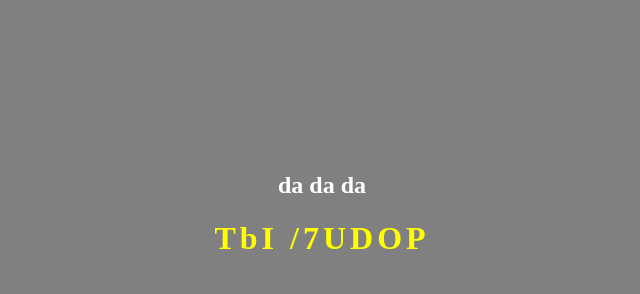
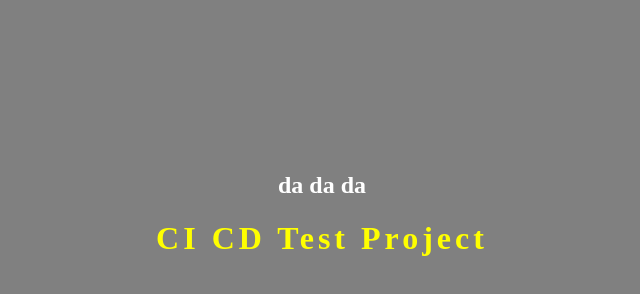
Before and after one commit to hlebvzahleb/jenktestfile, a plain HTML site: page index.html in a window 1280 px wide. Shown: the whole page, without its empty margins (318-958 px from the left). Drawn offline with Linux system fonts and the light colour scheme.

Commit message:
hello there 123
hello heyy

```diff
--- a/index.html
+++ b/index.html
@@ -21,6 +21,6 @@ setTimeout('Elastic()',100)
 <br><br><br><br>
 <br><br><br><br>
 <font color="white"><h2>da da da</h2>
-<font color="yellow"><H1 ID="elastic" ALIGN="Center">TbI /7UDOP</H1>
+<font color="yellow"><H1 ID="elastic" ALIGN="Center">CI CD Test Project</H1>
 </BODY>
 </html>
```
